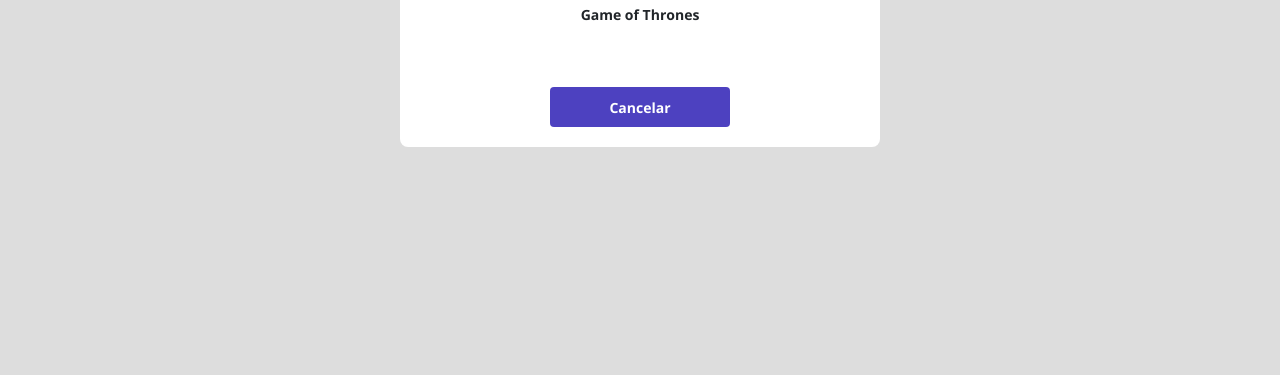
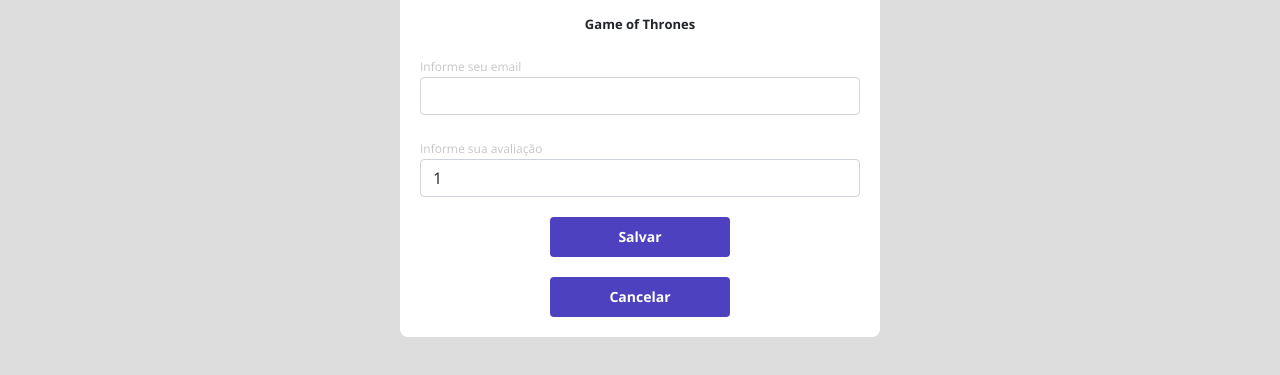
Before and after one commit to hailtonpinger/dsmovie, a plain HTML site: page form.html in a window 1280 px wide. Shown: the part 463-838 px from the top of the page. Before the commit the page ends 800 px from the top, so only its background shows below. Drawn offline with nearby package versions, Linux system fonts and the light colour scheme.

Commit message:
Formulário PARTE 2

```diff
--- a/css/styles.css
+++ b/css/styles.css
@@ -5,6 +5,7 @@
     --text-gray: #4a4a4a;
     --color-primary: #4D41C0;
     --white: #fff;
+    --text-light-gray: #aaaa;
 }
 
 * {
@@ -102,9 +103,46 @@
     align-items: center;
     justify-content: center;
     border-radius: 4px;
+    border: 0;
 }
 
 .dsmovie-form-container {
     padding: 40px 0;
     max-width: 480px;
 }
+
+.dsmovie-form-description {
+    background-color: var(--white);
+    padding: 20px;
+    display: flex;
+    flex-direction: column;
+    align-items: center;
+    border-radius: 0 0 8px 8px;
+}
+
+.dsmovie-form {
+    width: 100%;
+}
+
+.dsmovie-form-description h3 {
+    font-size: 13px;
+    font-weight: 700;
+    margin-bottom: 20px;
+}
+
+.dsmovie-form-group {
+    margin-bottom: 20px;
+}
+
+.dsmovie-form-group label {
+    font-size: 12px;
+    color: var(--text-light-gray);
+}
+
+.dsmovie-form-btn-container {
+    height: 100px;
+    display: flex;
+    flex-direction: column;
+    align-items: center;
+    justify-content: space-between;
+}
--- a/form.html
+++ b/form.html
@@ -28,28 +28,49 @@
     <main>
         <section id="dsmovie-form-section">
 
-            <div  class="container dsmovie-form-container">
+            <div class="container dsmovie-form-container">
 
                 <div>
                     <div class="dsmovie-card">
                         <img src="https://www.themoviedb.org/t/p/w220_and_h330_face/qYgvwSmED4xleNdpikT5YjCNBHG.jpg"
                             alt="Game of Thrones">
-                        <div class="dsmovie-card-description">
+
+                        <div class="dsmovie-form-description">
                             <h3>Game of Thrones</h3>
-                            <a class="dsmovie-btn" href="index.html">Cancelar</a>
+                            <form class="dsmovie-form">
+                                <div class="form-group dsmovie-form-group">
+                                    <label for="email">Informe seu email</label>
+                                    <input class="form-control"  type="email" id="email">
+                                </div>
+                                <div class="form-group dsmovie-form-group">
+                                    <label for="score">Informe sua avaliação</label>
+                                    <select  class="form-control" name="socre" id="score">
+                                        <option value="1">1</option>
+                                        <option value="2">2</option>
+                                        <option value="3">3</option>
+                                        <option value="4">4</option>
+                                        <option value="5">5</option>
+                                    </select>
+                                </div>
+                                <div class="dsmovie-form-btn-container">
+                                    <button class="dsmovie-btn" type="Submit">Salvar</button>
+                                    <a class="dsmovie-btn" href="index.html">Cancelar</a>
+                                </div>
+                            </form>
+
+
+
+
                         </div>
                     </div>
                 </div>
 
 
-            <div>
-
-
+             <div>
 
         </section>
 
     </main>
 
 </body>
-
 </html>
```
